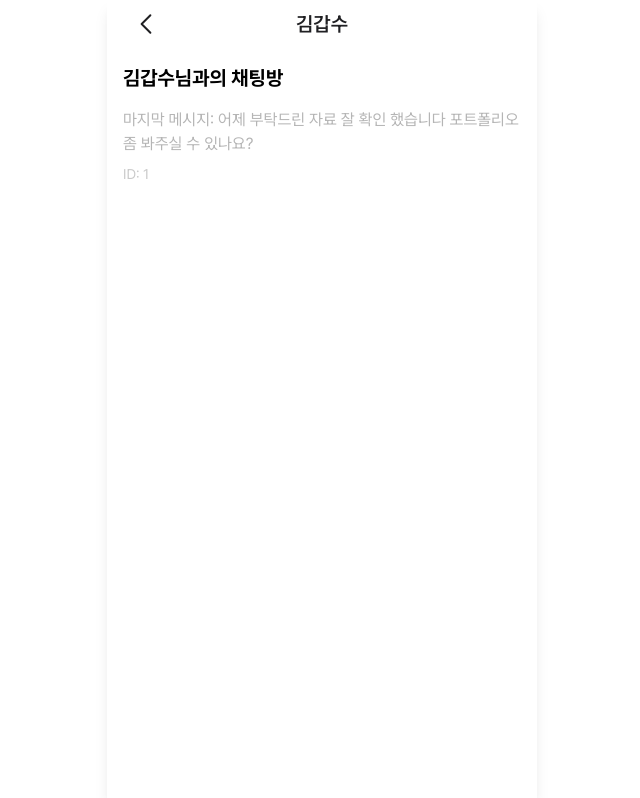
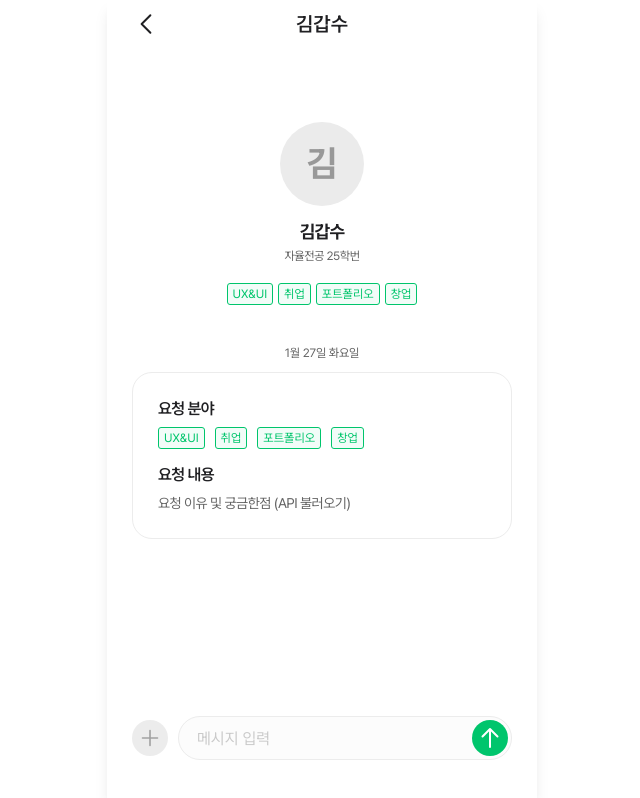
Before and after one commit to Konkuk-KUIT/CamNecT-Web, a React (Vite) app: page /chat/1 in a window 1280 px wide. Shown: the whole page, without its empty margins (318-958 px from the left). Built offline with nearby package versions, Linux system fonts and the light colour scheme.

Commit message:
feat: 채팅방 페이지 고정 UI 구현

```diff
--- a/src/components/Icon.tsx
+++ b/src/components/Icon.tsx
@@ -8,7 +8,7 @@ type IconName =
   | 'more2'
   | 'alarm'
   | 'setting'
-// 위에꺼는 초반 로그인페이지에서만 쓰이는 아이콘, 아래가 메인 뒤로가기
+  // 위에꺼는 초반 로그인페이지에서만 쓰이는 아이콘, 아래가 메인 뒤로가기
   | 'back'
   | 'mainBack'
   | 'folder'
@@ -36,7 +36,9 @@ type IconName =
   | 'activityActive'
   | 'meActive'
   | 'toggleDown'
-  | 'menu';
+  | 'menu'
+  | 'plus'
+  | 'send';
 
 type IconProps = {
   name: IconName;
@@ -430,6 +432,18 @@ const iconPaths: Record<IconName, IconDefinition> = {
     content: (
       <path fillRule="evenodd" clipRule="evenodd" d="M0 1.75C0 1.28587 0.184374 0.840752 0.512563 0.512563C0.840752 0.184374 1.28587 0 1.75 0C2.21413 0 2.65925 0.184374 2.98744 0.512563C3.31563 0.840752 3.5 1.28587 3.5 1.75C3.5 2.21413 3.31563 2.65925 2.98744 2.98744C2.65925 3.31563 2.21413 3.5 1.75 3.5C1.28587 3.5 0.840752 3.31563 0.512563 2.98744C0.184374 2.65925 0 2.21413 0 1.75ZM0 8.75C0 8.28587 0.184374 7.84075 0.512563 7.51256C0.840752 7.18437 1.28587 7 1.75 7C2.21413 7 2.65925 7.18437 2.98744 7.51256C3.31563 7.84075 3.5 8.28587 3.5 8.75C3.5 9.21413 3.31563 9.65925 2.98744 9.98744C2.65925 10.3156 2.21413 10.5 1.75 10.5C1.28587 10.5 0.840752 10.3156 0.512563 9.98744C0.184374 9.65925 0 9.21413 0 8.75ZM0 15.75C0 15.2859 0.184374 14.8408 0.512563 14.5126C0.840752 14.1844 1.28587 14 1.75 14C2.21413 14 2.65925 14.1844 2.98744 14.5126C3.31563 14.8408 3.5 15.2859 3.5 15.75C3.5 16.2141 3.31563 16.6592 2.98744 16.9874C2.65925 17.3156 2.21413 17.5 1.75 17.5C1.28587 17.5 0.840752 17.3156 0.512563 16.9874C0.184374 16.6592 0 16.2141 0 15.75Z" fill="black"/>
     )
+  },
+  plus: {
+    viewBox: "0 0 30 30",
+    content: (
+      <path d="M15 5.625V24.375M24.375 15H5.625" stroke="#A1A1A1" strokeWidth="2" strokeLinecap="round" strokeLinejoin="round"/>
+    )
+  },
+  send: {
+    viewBox: "0 0 24 24",
+    content: (
+      <path d="M19.5 10.5L12 3M12 3L4.5 10.5M12 3V21" stroke="white" strokeWidth="2" strokeLinecap="round" strokeLinejoin="round"/>
+    )
   }
 };
 
--- a/src/pages/coffee-chat/ChatRoomPage.tsx
+++ b/src/pages/coffee-chat/ChatRoomPage.tsx
@@ -3,6 +3,8 @@ import PopUp from "../../components/Pop-up";
 import { useChatRoom } from "../../hooks/useChatQuery";
 import { HeaderLayout } from "../../layouts/HeaderLayout";
 import { MainHeader } from "../../layouts/headers/MainHeader";
+import { ChatRoomInfo } from "./components/ChatRoomInfo";
+import { TypingArea } from "./components/TypingArea";
 
 export const ChatRoomPage = () => {
     const { id } = useParams<{ id: string }>();
@@ -19,11 +21,10 @@ export const ChatRoomPage = () => {
                 />
             }
         >
-            <div className="p-4">
-                <h1 className="text-xl font-bold mb-4">{roomInfo.partner.name}님과의 채팅방</h1>
-                <p className="text-gray-600">마지막 메시지: {roomInfo.lastMessage}</p>
-                <p className="text-gray-400 text-sm mt-2">ID: {id}</p>
+            <div className="flex flex-col pt-[74px] pb-[150px]">
+                <ChatRoomInfo chatRoom={roomInfo} />
             </div>
+            <TypingArea />
         </HeaderLayout>
     )
 }
--- /dev/null
+++ b/src/pages/coffee-chat/components/TypingArea.tsx
@@ -0,0 +1,30 @@
+import Icon from "../../../components/Icon";
+
+export const TypingArea = () => {
+    return (
+        <div className="flex justify-center fixed bottom-0 left-1/2 -translate-x-1/2 w-full max-w-[430px] bg-white px-[25px] pt-[6px] pb-[calc(40px+env(safe-area-inset-bottom))] z-50">
+            <div className="flex items-center gap-[10px] w-full">
+                {/* 추가 버튼 */}
+                <button type="button" className="shrink-0 w-[36px] h-[36px] rounded-full bg-gray-150 flex items-center justify-center active:bg-gray-200 transition-colors">
+                    <Icon name="plus" />
+                </button>
+
+                {/* 입력창 영역 */}
+                <div className="relative flex-1">
+                    <input
+                        placeholder="메시지 입력"
+                        type="text"
+                        className="w-full h-[44px] bg-gray-100 border border-gray-150 rounded-[30px] pl-[18px] pr-[48px] text-r-16 outline-none placeholder:text-gray-400"
+                    />
+                    {/* 전송 버튼 */}
+                    <button
+                        type="button"
+                        className="absolute right-[4px] top-1/2 -translate-y-1/2 w-[36px] h-[36px] rounded-full bg-primary flex items-center justify-center active:opacity-80 transition-opacity"
+                    >
+                        <Icon name="send" />
+                    </button>
+                </div>
+            </div>
+        </div>
+    )
+}
```
